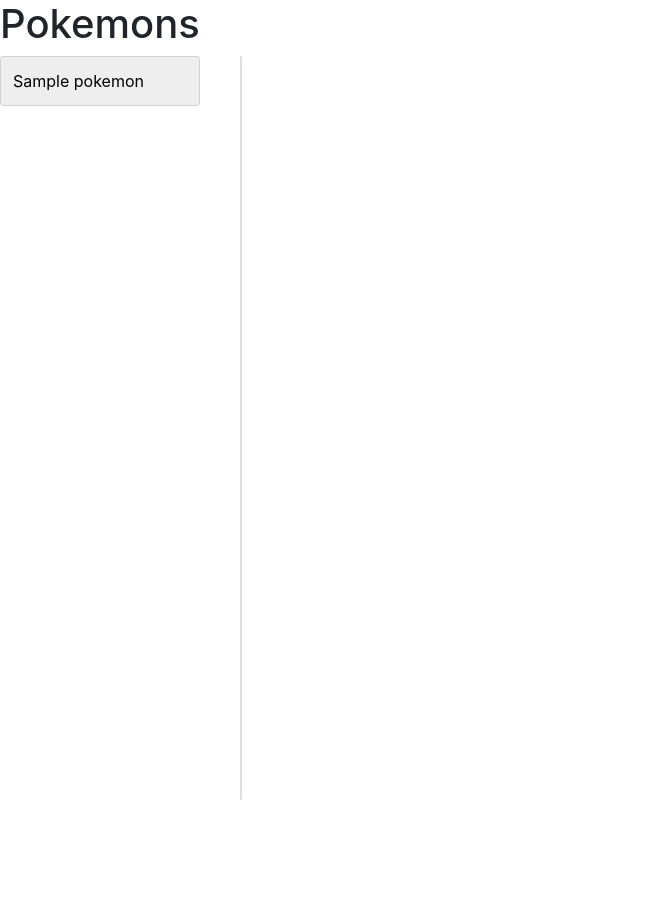
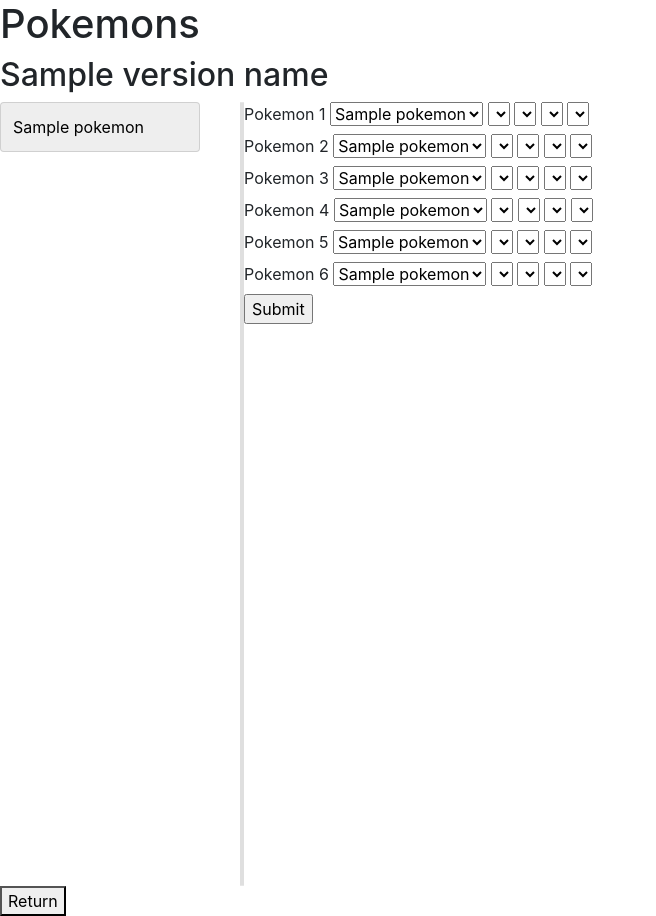
Before and after one commit to aprylle-1/capstone-1, a Flask app: template templates/pokemons.html in a window 1280 px wide. Shown: the whole page, without its empty margins (0-656 px from the left). Before the commit the page ends 800 px from the top, so only its background shows below. Run offline with Flask 2, Linux system fonts and the light colour scheme; the template is opened without the code that fills it: most values are stand-ins (such as "Sample title", 1, 10 or a date in 2020); lists and menus that the app fills with data are empty.

Commit message:
added form for each pokemon/moves dynamically changes as the pokemon chosen changes

```diff
--- a/app.py
+++ b/app.py
@@ -1,3 +1,4 @@
+from crypt import methods
 from flask import Flask, jsonify, request, render_template
 from flask_debugtoolbar import DebugToolbarExtension
 import requests
@@ -22,7 +23,19 @@
 def show_all_pokemon_per_version():
     version_id = int(request.args["version_group"])
 
-    pokedex_url = (requests.get(f"{API_URL}/version-group/{version_id}")).json()["pokedexes"][0]["url"]
+    version_info= (requests.get(f"{API_URL}/version-group/{version_id}")).json()
+    pokedex_url = version_info["pokedexes"][0]["url"]
+    version_name = version_info["name"]
     pokemons = [(pokemon["pokemon_species"]["name"], pokemon["pokemon_species"]["url"].replace(f"{API_URL}/pokemon-species", "").replace("/", "")) for pokemon in requests.get(pokedex_url).json()["pokemon_entries"]]
 
-    return render_template("pokemons.html", pokemons=pokemons)
+    return render_template("pokemons.html", pokemons=pokemons, version_name=version_name)
+
+@app.route("/teams/create", methods=["POST", "GET"])
+def create_team():
+    pokemon1 = request.form.get("pokemon_1")
+    moves = []
+    for i in range(1,5):
+        move = request.form.get(f"pokemon_1_move_{i}")
+        moves.append(move)
+
+    raise
--- a/static/app.js
+++ b/static/app.js
@@ -1,6 +1,9 @@
 let pokemonList = document.getElementById("pokemon-list")
 let card = document.getElementById("card")
 let moveList = document.getElementById("move-list")
+let moveDefinition = document.getElementById("move-card")
+let versionName = document.getElementById("version").innerText
+
 const API_URL = "https://pokeapi.co/api/v2"
 
 const getApiInfo = async function(route, id) {
@@ -10,11 +13,8 @@
 }
 
 pokemonList.addEventListener("click", e => {
+    id = e.target.dataset.id
     card.innerHTML = ""
-    e.preventDefault()
-    id = e.target.dataset.id
-    let x
-    let y
     getApiInfo("pokemon", id).then(result => {
         let image = result["data"]["sprites"]["front_default"]
         let img = document.createElement("img")
@@ -29,6 +29,8 @@
 
         let h5 = document.createElement("h5")
         h5.innerText = name
+        h5.setAttribute("id", "pokemon-name")
+        h5.setAttribute("data-id", id)
 
         div.append(h5)
 
@@ -47,6 +49,7 @@
         for (let move of moves){
             let li = document.createElement("li")
             li.classList.add("list-group-item")
+            li.classList.add("move")
             li.innerText = move["move"]["name"]
 
             let id = move["move"]["url"].replace(`${API_URL}/move`, "").replaceAll("/", "")
@@ -58,3 +61,194 @@
         card.append(movesContainer)
     })
 })
+
+document.addEventListener("click", e => {
+    if ([...e.target.classList].includes("move")){
+
+        let move = e.target
+        let id = move.dataset.id
+
+
+        getApiInfo("move", id).then(result => {
+            let moveInfo = result["data"]
+            let textEntries = moveInfo["flavor_text_entries"]
+            moveDefinition.innerText = ""
+            for (let text_entry of textEntries){
+                if (text_entry["version_group"]["name"] == versionName){
+                    moveDefinition.innerText = text_entry["flavor_text"]
+            }
+        }
+    })
+    // console.log(definition)
+    }
+})
+
+//Logic for the form --> will clean this up later
+
+let pokemon1 = document.getElementById("pokemon_select_1")
+let pokemon2 = document.getElementById("pokemon_select_2")
+let pokemon3 = document.getElementById("pokemon_select_3")
+let pokemon4 = document.getElementById("pokemon_select_4")
+let pokemon5 = document.getElementById("pokemon_select_5")
+let pokemon6 = document.getElementById("pokemon_select_6")
+
+
+function create_move_options (element, moves) {
+    for (let move of moves){
+        let select_move = document.createElement("option")
+        select_move.value = move["move"]["name"]
+        select_move.innerText = move["move"]["name"]
+        element.append(select_move)
+    }
+}
+
+let pokemons = [pokemon1, pokemon2, pokemon3, pokemon4, pokemon5, pokemon6]
+
+// for (let pokemon of pokemons) {
+//     pokemon.addEventListener("change", e=>{
+//         let pokemon_id = pokemon.value
+//         let pokemon_number =
+//         getApiInfo("pokemon", pokemon_id).then(result=>{
+//             let moves = result["data"]["moves"]
+//             console.log(moves)
+
+//             for (let i = 1; i < 5; i++){
+//                 let option_id = `pokemon_1_move_${i}`
+
+//                 let move_option = document.getElementById(option_id)
+
+//                 move_option.innerText = ""
+
+//                 create_move_options(move_option, moves)
+//             }
+
+//             let move1 = document.getElementById("pokemon_1_move_1")
+//             let move2 = document.getElementById("pokemon_1_move_2")
+//             let move3 = document.getElementById("pokemon_1_move_3")
+//             let move4 = document.getElementById("pokemon_1_move_4")
+
+//             // let move_1 = document.getElementById("pokemon_1_move_1")
+//             // move_1.innerText = ""
+//         })
+//     })
+// }
+pokemon1.addEventListener("change", e=>{
+    let pokemon_id = pokemon1.value
+    getApiInfo("pokemon", pokemon_id).then(result=>{
+        let moves = result["data"]["moves"]
+        console.log(moves)
+
+        for (let i = 1; i < 5; i++){
+            let option_id = `pokemon_1_move_${i}`
+
+            let move_option = document.getElementById(option_id)
+
+            move_option.innerText = ""
+
+            create_move_options(move_option, moves)
+        }
+
+        let move1 = document.getElementById("pokemon_1_move_1")
+        let move2 = document.getElementById("pokemon_1_move_2")
+        let move3 = document.getElementById("pokemon_1_move_3")
+        let move4 = document.getElementById("pokemon_1_move_4")
+
+        // let move_1 = document.getElementById("pokemon_1_move_1")
+        // move_1.innerText = ""
+    })
+})
+pokemon2.addEventListener("change", e=>{
+    let pokemon_id = pokemon2.value
+    getApiInfo("pokemon", pokemon_id).then(result=>{
+        let moves = result["data"]["moves"]
+        console.log(moves)
+
+        for (let i = 1; i < 5; i++){
+            let option_id = `pokemon_2_move_${i}`
+
+            let move_option = document.getElementById(option_id)
+
+            move_option.innerText = ""
+
+            create_move_options(move_option, moves)
+        }
+        // let move_1 = document.getElementById("pokemon_1_move_1")
+        // move_1.innerText = ""
+    })
+})
+pokemon3.addEventListener("change", e=>{
+    let pokemon_id = pokemon3.value
+    getApiInfo("pokemon", pokemon_id).then(result=>{
+        let moves = result["data"]["moves"]
+        console.log(moves)
+
+        for (let i = 1; i < 5; i++){
+            let option_id = `pokemon_3_move_${i}`
+
+            let move_option = document.getElementById(option_id)
+
+            move_option.innerText = ""
+
+            create_move_options(move_option, moves)
+        }
+        // let move_1 = document.getElementById("pokemon_1_move_1")
+        // move_1.innerText = ""
+    })
+})
+pokemon4.addEventListener("change", e=>{
+    let pokemon_id = pokemon4.value
+    getApiInfo("pokemon", pokemon_id).then(result=>{
+        let moves = result["data"]["moves"]
+        console.log(moves)
+
+        for (let i = 1; i < 5; i++){
+            let option_id = `pokemon_4_move_${i}`
+
+            let move_option = document.getElementById(option_id)
+
+            move_option.innerText = ""
+
+            create_move_options(move_option, moves)
+        }
+        // let move_1 = document.getElementById("pokemon_1_move_1")
+        // move_1.innerText = ""
+    })
+})
+pokemon5.addEventListener("change", e=>{
+    let pokemon_id = pokemon5.value
+    getApiInfo("pokemon", pokemon_id).then(result=>{
+        let moves = result["data"]["moves"]
+        console.log(moves)
+
+        for (let i = 1; i < 5; i++){
+            let option_id = `pokemon_5_move_${i}`
+
+            let move_option = document.getElementById(option_id)
+
+            move_option.innerText = ""
+
+            create_move_options(move_option, moves)
+        }
+        // let move_1 = document.getElementById("pokemon_1_move_1")
+        // move_1.innerText = ""
+    })
+})
+pokemon6.addEventListener("change", e=>{
+    let pokemon_id = pokemon6.value
+    getApiInfo("pokemon", pokemon_id).then(result=>{
+        let moves = result["data"]["moves"]
+        console.log(moves)
+
+        for (let i = 1; i < 5; i++){
+            let option_id = `pokemon_6_move_${i}`
+
+            let move_option = document.getElementById(option_id)
+
+            move_option.innerText = ""
+
+            create_move_options(move_option, moves)
+        }
+        // let move_1 = document.getElementById("pokemon_1_move_1")
+        // move_1.innerText = ""
+    })
+})
--- a/templates/pokemons.html
+++ b/templates/pokemons.html
@@ -4,11 +4,11 @@
 <style>
     .vertical-menu{
         width: 200px;
-        height: 93vh;
+        height: 98vh;
         overflow-y: auto;
     }
     .vertical-menu-moves{
-        height: 50vh;
+        height: 40vh;
         overflow-y: auto;
     }
     .vertical-menu li {
@@ -26,6 +26,8 @@
     }
 </style>
 <h1>Pokemons</h1>
+<h2>{{version_name}}</h2>
+<div style="display: none;" id="version">{{version_name}}</div>
 <div style="display: flex;">
     <div class="vertical-menu">
         <ul id="pokemon-list" class="list-group">
@@ -34,10 +36,90 @@
             {% endfor %}
         </ul>
     </div>
-        <div id="card" class="card"></div>
-    </div>
-    </div>
+
+    <div id="card" class="card"></div>
+
+    <div class="card" id="move-card"></div>
+
+    <form action="/teams/create" method="POST">
+            <div id="pokemon_1">
+                <label for="pokemon_select_1">Pokemon 1</label>
+                <select name="pokemon_1" id="pokemon_select_1">
+                    {% for (name, id) in pokemons %}
+                    <option value="{{id}}">{{name}}</option>
+                    {% endfor %}
+                </select>
+                <select name="pokemon_1_move_1" id="pokemon_1_move_1"></select>
+                <select name="pokemon_1_move_2" id="pokemon_1_move_2"></select>
+                <select name="pokemon_1_move_3" id="pokemon_1_move_3"></select>
+                <select name="pokemon_1_move_4" id="pokemon_1_move_4"></select>
+            </div>
+            <div id="pokemon_2">
+                <label for="pokemon_select_2">Pokemon 2</label>
+                <select name="pokemon_2" id="pokemon_select_2">
+                    {% for (name, id) in pokemons %}
+                    <option value="{{id}}">{{name}}</option>
+                    {% endfor %}
+                </select>
+                <select name="pokemon_2_move_1" id="pokemon_2_move_1"></select>
+                <select name="pokemon_2_move_2" id="pokemon_2_move_2"></select>
+                <select name="pokemon_2_move_3" id="pokemon_2_move_3"></select>
+                <select name="pokemon_2_move_4" id="pokemon_2_move_4"></select>
+            </div>
+            <div id="pokemon_3">
+                <label for="pokemon_select_3">Pokemon 3</label>
+                <select name="pokemon_3" id="pokemon_select_3">
+                    {% for (name, id) in pokemons %}
+                    <option value="{{id}}">{{name}}</option>
+                    {% endfor %}
+                </select>
+                <select name="pokemon_3_move_1" id="pokemon_3_move_1"></select>
+                <select name="pokemon_3_move_2" id="pokemon_3_move_2"></select>
+                <select name="pokemon_3_move_3" id="pokemon_3_move_3"></select>
+                <select name="pokemon_3_move_4" id="pokemon_3_move_4"></select>
+            </div>
+            <div id="pokemon_4">
+                <label for="pokemon_select_4">Pokemon 4</label>
+                <select name="pokemon_4" id="pokemon_select_4">
+                    {% for (name, id) in pokemons %}
+                    <option value="{{id}}">{{name}}</option>
+                    {% endfor %}
+                </select>
+                <select name="pokemon_4_move_1" id="pokemon_4_move_1"></select>
+                <select name="pokemon_4_move_2" id="pokemon_4_move_2"></select>
+                <select name="pokemon_4_move_3" id="pokemon_4_move_3"></select>
+                <select name="pokemon_4_move_4" id="pokemon_4_move_4"></select>
+            </div>
+            <div id="pokemon_5">
+                <label for="pokemon_select_5">Pokemon 5</label>
+                <select name="pokemon_5" id="pokemon_select_5">
+                    {% for (name, id) in pokemons %}
+                    <option value="{{id}}">{{name}}</option>
+                    {% endfor %}
+                </select>
+                <select name="pokemon_5_move_1" id="pokemon_5_move_1"></select>
+                <select name="pokemon_5_move_2" id="pokemon_5_move_2"></select>
+                <select name="pokemon_5_move_3" id="pokemon_5_move_3"></select>
+                <select name="pokemon_5_move_4" id="pokemon_5_move_4"></select>
+            </div>
+            <div id="pokemon_6">
+                <label for="pokemon_select_6">Pokemon 6</label>
+                <select name="pokemon_6" id="pokemon_select_6">
+                    {% for (name, id) in pokemons %}
+                    <option value="{{id}}">{{name}}</option>
+                    {% endfor %}
+                </select>
+                <select name="pokemon_6_move_1" id="pokemon_6_move_1"></select>
+                <select name="pokemon_6_move_2" id="pokemon_6_move_2"></select>
+                <select name="pokemon_6_move_3" id="pokemon_6_move_3"></select>
+                <select name="pokemon_6_move_4" id="pokemon_6_move_4"></select>
+            </div>
+            <input type="Submit">
+    </form>
 </div>
+<form action="/">
+    <button>Return</button>
+</form>
 
 <script src="https://cdn.jsdelivr.net/npm/axios/dist/axios.min.js"></script>
 <script src="/static/app.js"></script>
```
